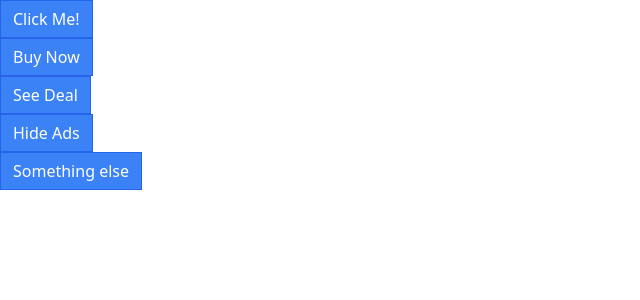
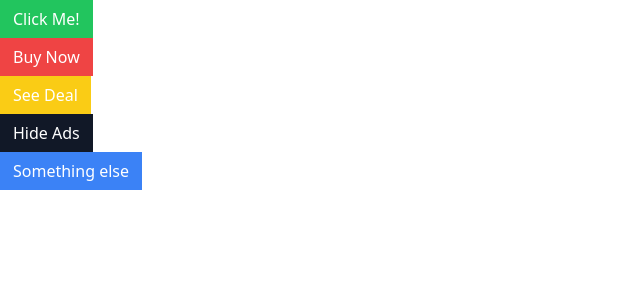
Before and after one commit to MarkLannen/React_Custom-Nav_Routing-Systems_Vite, a React (Vite) app: page / in a window 1280 px wide. Shown: the top 300 px of the page, without its empty margins (0-640 px from the left). Built offline with nearby package versions, Linux system fonts and the light colour scheme.

Commit message:
add button color and background classes that are added dynamically based on props passed in

```diff
--- a/src/App.jsx
+++ b/src/App.jsx
@@ -4,7 +4,7 @@
   return (
     <div>
       <div>
-        <Button success primary rounded outline>
+        <Button success rounded outline>
           Click Me!
         </Button>
       </div>
@@ -22,7 +22,7 @@
         </Button>
       </div>
       <div>
-        <Button secondary rounded>
+        <Button primary rounded>
           Something else
         </Button>
       </div>
--- a/src/Button.jsx
+++ b/src/Button.jsx
@@ -17,11 +17,14 @@
   outline,
   rounded,
 }) => {
-  return (
-    <button className='px-3 py-1.5 border border-blue-600 bg-blue-500 text-white'>
-      {children}
-    </button>
-  );
+  const classes = className('px-3 py-1.5 border', {
+    'border-blue-500 bg-blue-500 text-white': primary,
+    'border-gray-900 bg-gray-900 bg-gray-900 text-white': secondary,
+    'border-green-500 bg-green-500 text-white': success,
+    'border-yellow-400 bg-yellow-400 text-white': warning,
+    'border-red-500 bg-red-500 text-white': danger,
+  });
+  return <button className={classes}>{children}</button>;
 };
 
 Button.propTypes = {
```
